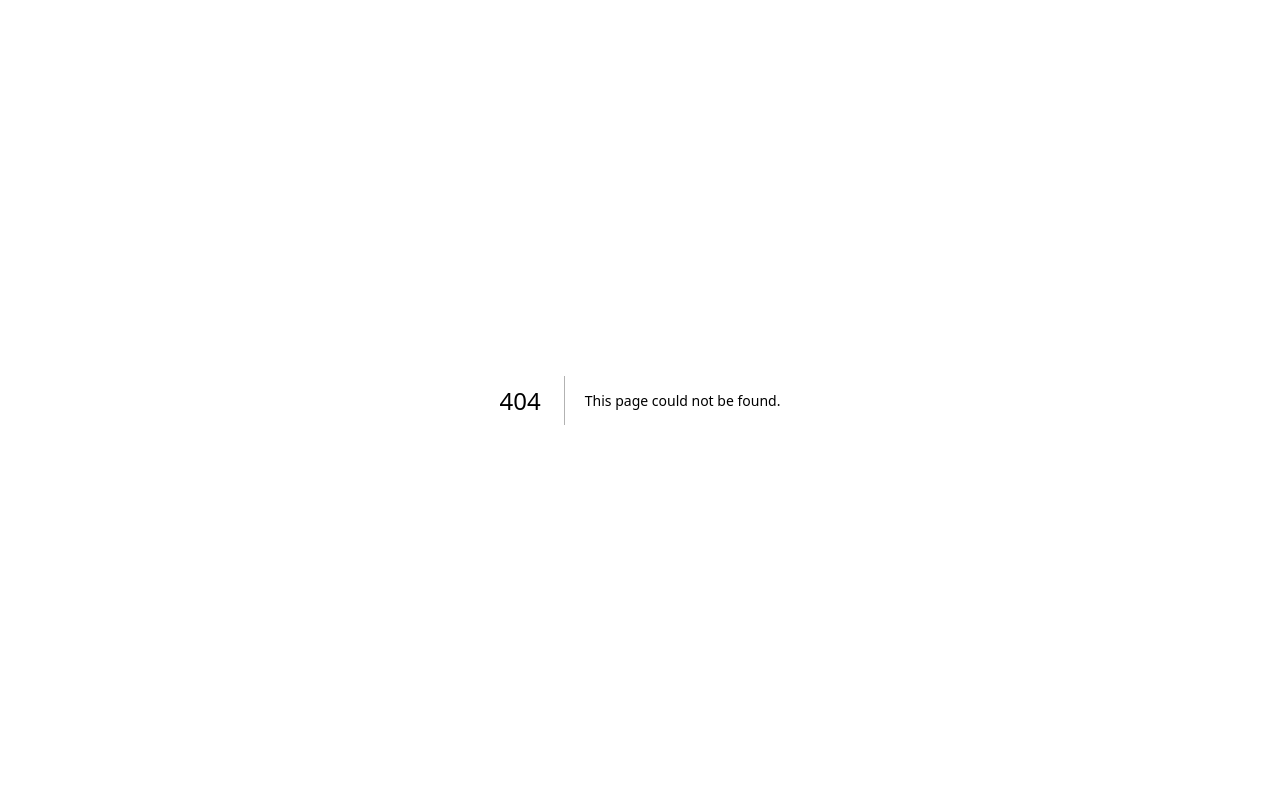
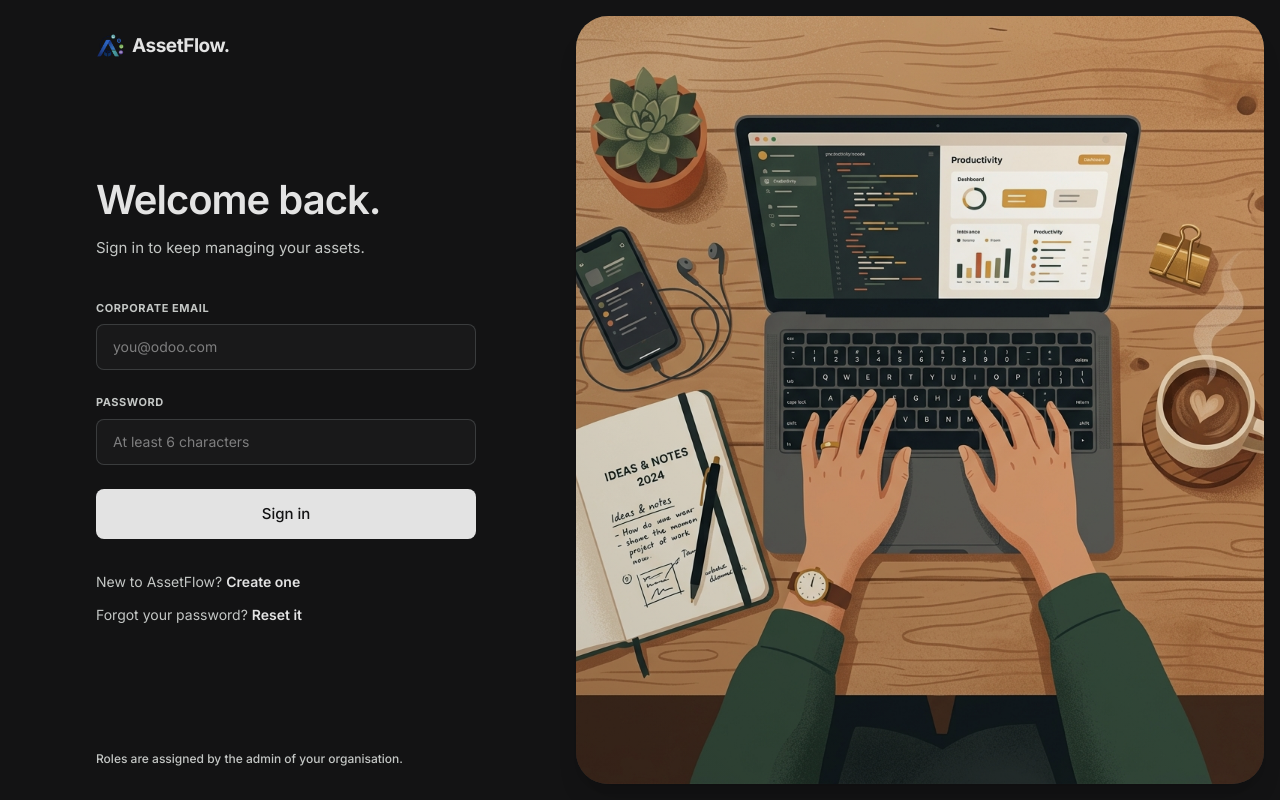
Before and after one commit to bhavishya-khunger/OdooHackathon, a Next.js app in the folder odoo-hackathon/: page /login in a window 1280 px wide. Before the commit this address had no page. Built offline with nearby package versions, Linux system fonts and the light colour scheme.

Commit message:
Login screen added + minor UI fixes

```diff
--- /dev/null
+++ b/odoo-hackathon/app/login/page.tsx
@@ -0,0 +1,201 @@
+'use client';
+
+import React, { useState } from 'react';
+import { useRouter } from 'next/navigation';
+import { AlertCircle, ArrowRight, Building2 } from 'lucide-react';
+import Link from 'next/link';
+
+type Mode = 'login' | 'register' | 'forgot';
+
+export default function LoginPage() {
+  const router = useRouter();
+  const [mode, setMode] = useState<Mode>('login');
+  const [email, setEmail] = useState('');
+  const [password, setPassword] = useState('');
+  const [name, setName] = useState('');
+  const [error, setError] = useState('');
+  const [isLoading, setIsLoading] = useState(false);
+
+  const handleSubmit = (e: React.FormEvent) => {
+    e.preventDefault();
+    setError('');
+
+    if (mode === 'forgot') {
+      if (!email.trim()) {
+        setError('Please enter your email address.');
+        return;
+      }
+      setIsLoading(true);
+      setTimeout(() => {
+        setIsLoading(false);
+        setMode('login');
+        setEmail('');
+      }, 800);
+      return;
+    }
+
+    if (!email.trim() || !password.trim() || (mode === 'register' && !name.trim())) {
+      setError('Please fill in all required fields.');
+      return;
+    }
+
+    // Domain validation
+    if (!email.toLowerCase().endsWith('@odoo.com')) {
+      setError('Access restricted: Only corporate @odoo.com email addresses are permitted.');
+      return;
+    }
+
+    setIsLoading(true);
+
+    // Simulate network request
+    setTimeout(() => {
+      router.push('/');
+    }, 800);
+  };
+
+  return (
+    <div className="h-screen max-h-screen overflow-hidden flex w-full bg-background transition-colors duration-300">
+
+      {/* Left Column - Form */}
+      <div className="w-full lg:w-[45%] flex flex-col justify-center px-8 sm:px-16 lg:px-24 relative">
+
+        {/* Logo */}
+        <div className="absolute top-8 left-8 sm:left-16 lg:left-24 flex items-center gap-2">
+          <img src="/logo.png" alt="AssetFlow Logo" className="w-7 h-7 object-contain" />
+          <span className="font-bold text-[19px] tracking-tight text-foreground">AssetFlow.</span>
+        </div>
+
+        <div className="w-full max-w-[380px] animate-in fade-in slide-in-from-bottom-4 duration-700">
+          <h1 className="text-[40px] font-semibold text-foreground tracking-tight mb-3 leading-tight">
+            {mode === 'login' && 'Welcome back.'}
+            {mode === 'register' && 'Create account.'}
+            {mode === 'forgot' && 'Reset password.'}
+          </h1>
+          <p className="text-muted text-[15px] mb-10">
+            {mode === 'login' && 'Sign in to keep managing your assets.'}
+            {mode === 'register' && 'Join your workspace to get started.'}
+            {mode === 'forgot' && 'Enter your email to receive a reset link.'}
+          </p>
+
+          <form onSubmit={handleSubmit} className="space-y-6">
+            {mode === 'register' && (
+              <div>
+                <label className="block text-[11px] font-bold text-muted uppercase tracking-wider mb-2">
+                  Full Name
+                </label>
+                <input
+                  type="text"
+                  value={name}
+                  onChange={(e) => setName(e.target.value)}
+                  className="w-full border border-border/80 rounded-lg px-4 py-3 text-sm focus:ring-1 focus:ring-primary focus:border-primary outline-none transition-all bg-surface-hover/30 text-foreground"
+                  placeholder="John Doe"
+                />
+              </div>
+            )}
+
+            <div>
+              <label className="block text-[11px] font-bold text-muted uppercase tracking-wider mb-2">
+                Corporate Email
+              </label>
+              <input
+                type="email"
+                value={email}
+                onChange={(e) => {
+                  setEmail(e.target.value);
+                  if (error) setError('');
+                }}
+                className="w-full border border-border/80 rounded-lg px-4 py-3 text-sm focus:ring-1 focus:ring-primary focus:border-primary outline-none transition-all bg-surface-hover/30 text-foreground"
+                placeholder="you@odoo.com"
+              />
+            </div>
+
+            {mode !== 'forgot' && (
+              <div>
+                <label className="block text-[11px] font-bold text-muted uppercase tracking-wider mb-2">
+                  Password
+                </label>
+                <input
+                  type="password"
+                  value={password}
+                  onChange={(e) => setPassword(e.target.value)}
+                  className="w-full border border-border/80 rounded-lg px-4 py-3 text-sm focus:ring-1 focus:ring-primary focus:border-primary outline-none transition-all bg-surface-hover/30 text-foreground"
+                  placeholder="At least 6 characters"
+                />
+              </div>
+            )}
+
+            {error && (
+              <div className="rounded-lg bg-rose-500/10 p-3 flex items-start gap-2">
+                <AlertCircle className="h-4 w-4 text-rose-500 mt-0.5 shrink-0" />
+                <p className="text-[13px] text-rose-600 dark:text-rose-400 font-medium leading-tight">
+                  {error}
+                </p>
+              </div>
+            )}
+
+            <button
+              type="submit"
+              disabled={isLoading}
+              className="w-full flex justify-center items-center gap-2 py-3.5 px-4 bg-foreground hover:bg-foreground/90 text-background rounded-lg text-[15px] font-medium transition-all disabled:opacity-70 disabled:cursor-not-allowed mt-2"
+            >
+              {isLoading ? (
+                <span className="w-5 h-5 border-2 border-background/30 border-t-background rounded-full animate-spin"></span>
+              ) : (
+                <>
+                  {mode === 'login' && 'Sign in'}
+                  {mode === 'register' && 'Create account'}
+                  {mode === 'forgot' && 'Send reset link'}
+                </>
+              )}
+            </button>
+          </form>
+
+          <div className="mt-8 text-[14px]">
+            {mode === 'login' ? (
+              <div className="flex flex-col gap-3">
+                <p className="text-muted">
+                  New to AssetFlow?{' '}
+                  <button onClick={() => { setMode('register'); setError(''); }} className="font-semibold text-foreground hover:text-primary transition-colors">
+                    Create one
+                  </button>
+                </p>
+                <p className="text-muted">
+                  Forgot your password?{' '}
+                  <button onClick={() => { setMode('forgot'); setError(''); }} className="font-semibold text-foreground hover:text-primary transition-colors">
+                    Reset it
+                  </button>
+                </p>
+              </div>
+            ) : (
+              <p className="text-muted">
+                Already have an account?{' '}
+                <button onClick={() => { setMode('login'); setError(''); }} className="font-semibold text-foreground hover:text-primary transition-colors">
+                  Sign in
+                </button>
+              </p>
+            )}
+          </div>
+
+          <div className="absolute bottom-8 text-[12px] text-muted font-medium">
+            Roles are assigned by the admin of your organisation.
+          </div>
+        </div>
+      </div>
+
+      {/* Right Column - Image */}
+      <div className="hidden lg:block lg:w-[55%] p-4 pl-0">
+        <div className="w-full h-full relative rounded-[2rem] overflow-hidden shadow-xl bg-surface-hover">
+          {/* We use Next.js standard img tag here since it's a simple local image */}
+          <img
+            src="/login-illustration.png"
+            alt="Workspace Illustration"
+            className="w-full h-full object-cover animate-in fade-in zoom-in-95 duration-1000"
+          />
+          {/* Subtle gradient overlay to make it blend slightly */}
+          <div className="absolute inset-0 bg-gradient-to-tr from-black/20 to-transparent pointer-events-none" />
+        </div>
+      </div>
+
+    </div>
+  );
+}
```
Also changed, not shown: odoo-hackathon/public/login-illustration.png (added).
